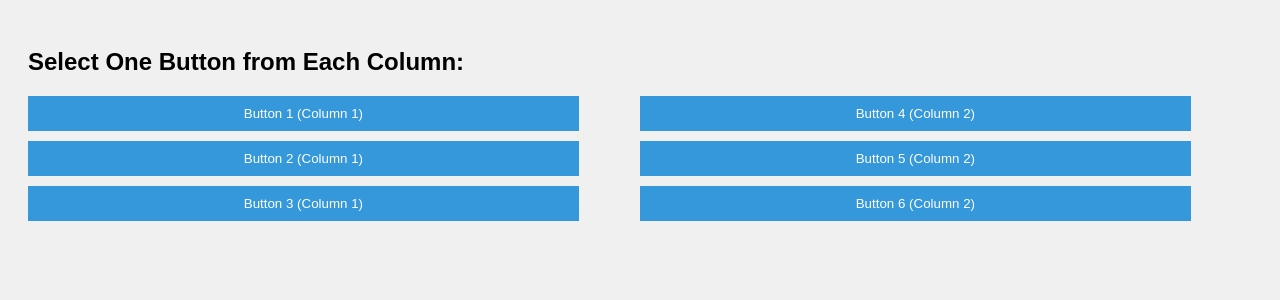
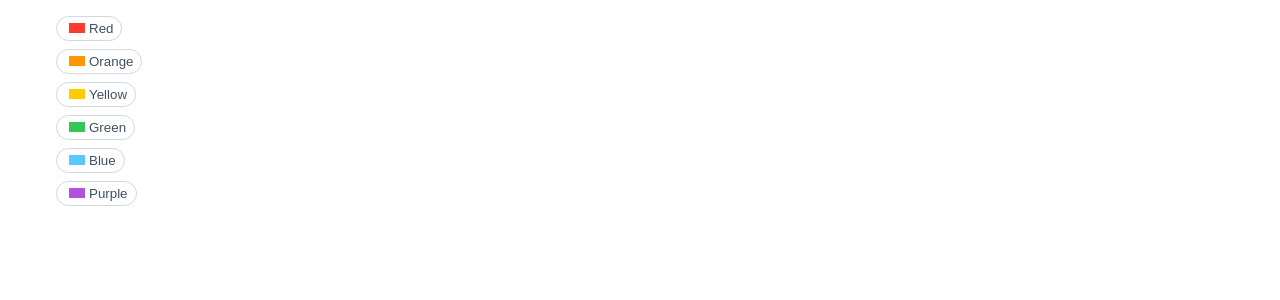
Before and after one commit to anna-st-40/ynab-migrate-categories, a Flask app: template web_interface/templates/test.html in a window 1280 px wide. Shown: the top 300 px of the page. Run offline with Flask 3, Linux system fonts and the light colour scheme; the template is opened without the code that fills it, so the values that code supplies are empty.

Commit message:
Added flag selection page

```diff
--- a/web_interface/app.py
+++ b/web_interface/app.py
@@ -74,7 +74,28 @@ def submit_accounts():
     global account_migrations
     account_migrations = request.form["account-migrations"]
 
-    return account_migrations
+    return redirect(url_for("flag_selection"))
 
-#TODO: Next steps: choose flag color
+@app.route("/flag-selection")
+def flag_selection():
+    return render_template("flag_selection_page.html")
+
+@app.route("/submit-flags", methods=["POST"])
+def submit_flags():
+    global flag
+    flag = request.form["flags"]
+
+    return redirect(url_for("final_confirmation"))
+
+@app.route("/final-confirmation")
+def final_confirmation():
+    return {
+        "start_budget": start_budget,
+        "end_budget": end_budget,
+        "category_migrations": category_migrations,
+        "account_migrations": account_migrations,
+        "flag": flag
+    }
+
 #TODO: Use cookies instead of global variables
+#TODO: Next step: Final confirmation and actual migration
--- a/web_interface/static/style.css
+++ b/web_interface/static/style.css
@@ -1,7 +1,7 @@
 body {
     font-family: Arial, sans-serif;
-    background-color: #f0f0f0;
-    padding: 20px;
+    /* background-color: #f0f0f0; */
+    /* padding: 20px; */
 }
 h1 {
     text-align: center;
@@ -52,9 +52,6 @@ h1 {
     border: none;
     cursor: pointer;
 }
-#submit-btn:hover {
-    background-color: #1f8b4c;
-}
 .category-single,
 .account-single {
     display: flex;
@@ -70,8 +67,7 @@ h1 {
     width: 20%;
     height: 50%;
 }
-#submit-catgs-btn,
-#submit-accts-btn {
+.submit-button {
     padding: 10px 20px;
     background-color: #2ecc71;
     color: white;
@@ -79,3 +75,50 @@ h1 {
     border: none;
     cursor: pointer;
 }
+.submit-button:hover {
+    background-color: #1f8b4c;
+}
+.flags-list li {
+    list-style: none;
+}
+.ynab-flag-pill {
+    color: #405163;
+    background-color: white;
+    align-items: center;
+    border-radius: 1.5rem;
+    cursor: pointer;
+    display: flex;
+    max-width: 100%;
+    overflow: hidden;
+    padding: 0.25rem .5rem;
+    margin: .5rem;
+    border: .0625rem solid #D2D8DE;
+    width: fit-content;
+}
+.ynab-flag-pill:hover {
+    background-color: #EDF1F5;
+}
+.ynab-flag-pill.selected {
+    background-color: #c6cacf;
+}
+.flag-pill-icon-container {
+    padding: 0 .25rem;
+}
+.flag-pill-icon-red {
+    background-color: #FF3B30;
+}
+.flag-pill-icon-orange {
+    background-color: #FF9500;
+}
+.flag-pill-icon-yellow {
+    background-color: #FFCC00;
+}
+.flag-pill-icon-green {
+    background-color: #34C759;
+}
+.flag-pill-icon-blue {
+    background-color: #5AC8FA;
+}
+.flag-pill-icon-purple {
+    background-color: #AF52DE;
+}
--- a/web_interface/templates/account_selection_page.html
+++ b/web_interface/templates/account_selection_page.html
@@ -20,7 +20,7 @@
 <form id="accountForm" method="post" action="/submit-accounts">
     <div class="submit-container">
         <input type="hidden" name="account-migrations" id="account-migrations">
-        <button type="submit" id="submit-accts-btn" onclick="submitAccountForm(event)">Continue</button>
+        <button class="submit-button" type="submit" id="submit-accts-btn" onclick="submitAccountForm(event)">Continue</button>
     </div>
 </form>
 
--- a/web_interface/templates/budget_selection_page.html
+++ b/web_interface/templates/budget_selection_page.html
@@ -21,7 +21,7 @@
 
     <p class="message" id="message"></p>
     <div class="submit-container">
-        <button class="button" id="submit-btn" onclick="submitForm()">Proceed</button>
+        <button class="submit-button" id="submit-btn" onclick="submitForm()">Proceed</button>
     </div>
 
     <!-- Hidden form to hold selected budget values -->
--- a/web_interface/templates/category_selection_page.html
+++ b/web_interface/templates/category_selection_page.html
@@ -27,7 +27,7 @@
 <form id="categoryForm" method="post" action="/submit-categories">
     <div class="submit-container">
         <input type="hidden" name="category-migrations" id="category-migrations">
-        <button type="submit" id="submit-catgs-btn" onclick="submitCategoryForm(event)">Continue</button>
+        <button class="submit-button" type="submit" id="submit-catgs-btn" onclick="submitCategoryForm(event)">Continue</button>
     </div>
 </form>
 
--- a/web_interface/templates/test.html
+++ b/web_interface/templates/test.html
@@ -2,92 +2,83 @@
 <html lang="en">
 <head>
     <meta charset="UTF-8">
+    <link rel="stylesheet" href="../static/style.css">
     <title>Select Buttons Example</title>
-    <style>
-        body {
-            font-family: Arial, sans-serif;
-            background-color: #f0f0f0;
-            padding: 20px;
-        }
-        .button-column {
-            float: left;
-            width: 45%;
-            margin-right: 5%;
-        }
-        .button {
-            display: block;
-            width: 100%;
-            padding: 10px;
-            margin-bottom: 10px;
-            background-color: #3498db;
-            color: white;
-            border: none;
-            cursor: pointer;
-        }
-        .selected {
-            background-color: #e74c3c;
-        }
-        .clearfix::after {
-            content: "";
-            clear: both;
-            display: table;
-        }
-        #submit-btn {
-            display: none;
-            margin-top: 20px;
-            padding: 10px 20px;
-            background-color: #2ecc71;
-            color: white;
-            border: none;
-            cursor: pointer;
-        }
-    </style>
 </head>
 <body>
-    <h2>Select One Button from Each Column:</h2>
-    <div class="button-column" id="column1">
-        <button type="button" class="button" onclick="selectButton(this, 'column1')">Button 1 (Column 1)</button>
-        <button type="button" class="button" onclick="selectButton(this, 'column1')">Button 2 (Column 1)</button>
-        <button type="button" class="button" onclick="selectButton(this, 'column1')">Button 3 (Column 1)</button>
+
+    <div class="flag-selection">
+        <ul class="flags-list">
+            <li>
+                <button aria-label="Red" class="ynab-flag-pill" type="button">
+                    <span class="flag-pill-icon-container">
+                        <svg class="ynab-new-icon flag-pill-icon-red" width="16" height="10">
+                        </svg>
+                    </span>
+
+                    <span class="label ">Red</span>
+
+                </button>
+            </li>
+
+            <li>
+                <button aria-label="Orange" class="ynab-flag-pill  " type="button">
+                    <span class="flag-pill-icon-container">
+                        <svg class="ynab-new-icon flag-pill-icon-orange" width="16" height="10">
+                        </svg>
+                    </span>
+
+                    <span class="label ">Orange</span>
+                </button>
+            </li>
+
+            <li>
+                <button aria-label="Yellow" class="ynab-flag-pill  " type="button">
+                    <span class="flag-pill-icon-container">
+                        <svg class="ynab-new-icon flag-pill-icon-yellow" width="16" height="10">
+                        </svg>
+                    </span>
+
+                    <span class="label ">Yellow</span>
+                </button>
+            </li>
+
+            <li>
+                <button aria-label="Green" class="ynab-flag-pill  " type="button">
+                    <span class="flag-pill-icon-container">
+                        <svg class="ynab-new-icon flag-pill-icon-green" width="16" height="10">
+                        </svg>
+                    </span>
+
+                    <span class="label ">Green</span>
+                </button>
+            </li>
+
+            <li>
+                <button aria-label="Blue" class="ynab-flag-pill  " type="button">
+                    <span class="flag-pill-icon-container">
+                        <svg class="ynab-new-icon flag-pill-icon-blue" width="16" height="10">
+                        </svg>
+                    </span>
+
+                    <span class="label ">Blue</span>
+                </button>
+            </li>
+
+            <li>
+                <button aria-label="Purple" class="ynab-flag-pill  " type="button">
+                    <span class="flag-pill-icon-container">
+                        <svg class="ynab-new-icon flag-pill-icon-purple" width="16" height="10">
+                        </svg>
+                    </span>
+
+                    <span class="label ">Purple</span>
+                </button>
+
+            </li>
+
+        </ul>
     </div>
-    <div class="button-column" id="column2">
-        <button type="button" class="button" onclick="selectButton(this, 'column2')">Button 4 (Column 2)</button>
-        <button type="button" class="button" onclick="selectButton(this, 'column2')">Button 5 (Column 2)</button>
-        <button type="button" class="button" onclick="selectButton(this, 'column2')">Button 6 (Column 2)</button>
-    </div>
-    <div class="clearfix"></div>
-    <button id="submit-btn" onclick="submitForm()">Submit</button>
 
-    <script>
-        let selectedButtons = { column1: null, column2: null };
-
-        function selectButton(button, columnId) {
-            // Deselect previously selected button in the same column
-            if (selectedButtons[columnId] !== null) {
-                selectedButtons[columnId].classList.remove('selected');
-            }
-            // Select the clicked button
-            selectedButtons[columnId] = button;
-            selectedButtons[columnId].classList.add('selected');
-
-            // Check if both columns have a selection to show submit button
-            checkSelection();
-        }
-
-        function checkSelection() {
-            if (selectedButtons.column1 !== null && selectedButtons.column2 !== null) {
-                document.getElementById('submit-btn').style.display = 'block';
-            } else {
-                document.getElementById('submit-btn').style.display = 'none';
-            }
-        }
-
-        function submitForm() {
-            const selection1 = selectedButtons.column1.textContent.trim();
-            const selection2 = selectedButtons.column2.textContent.trim();
-            alert(`Selected Buttons: ${selection1}, ${selection2}`);
-            // Additional form submission logic can be added here
-        }
-    </script>
 </body>
 </html>
```
Also changed, not shown: web_interface/templates/flag_selection_page.html (added, +100 -0 lines).
